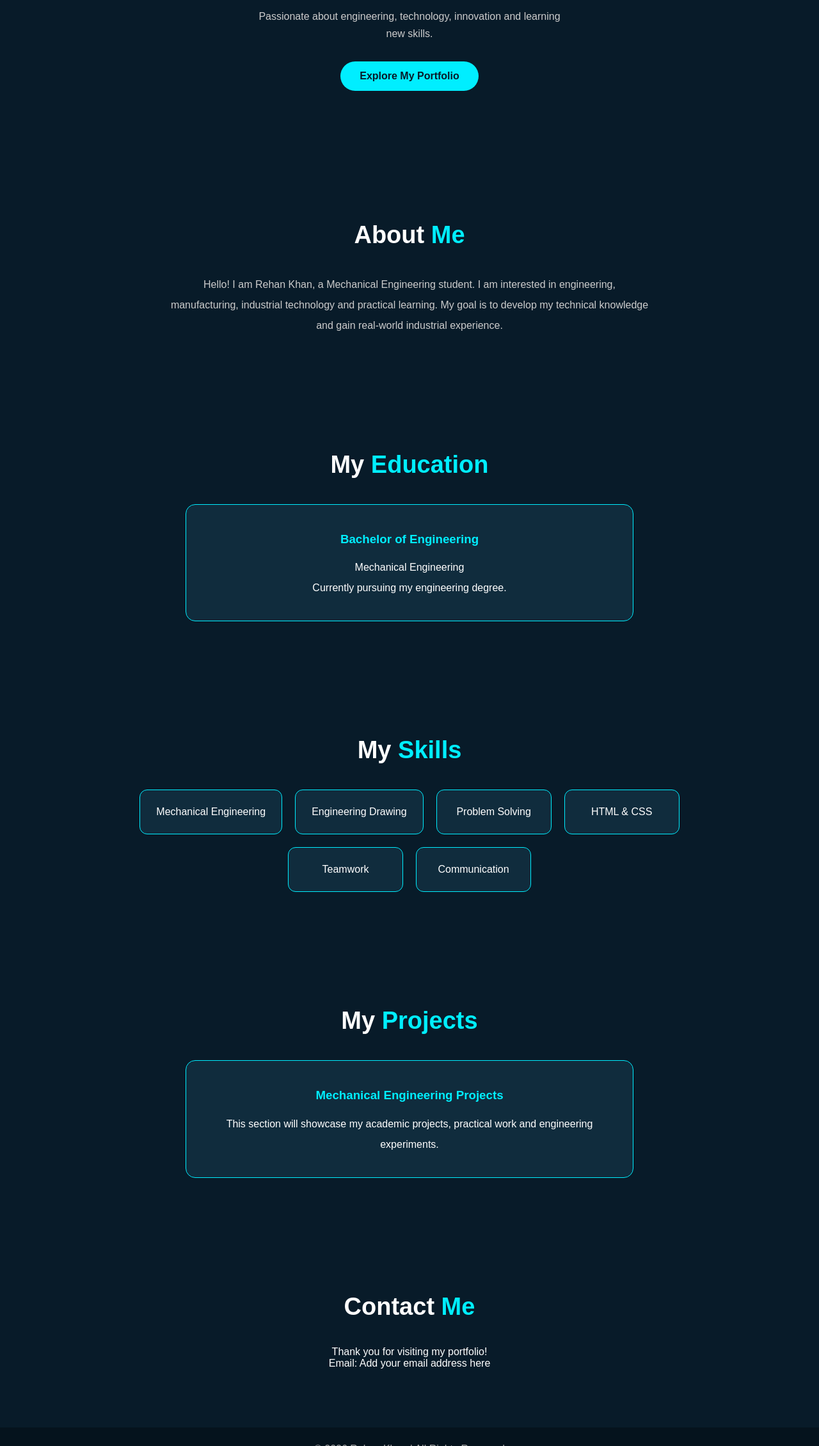
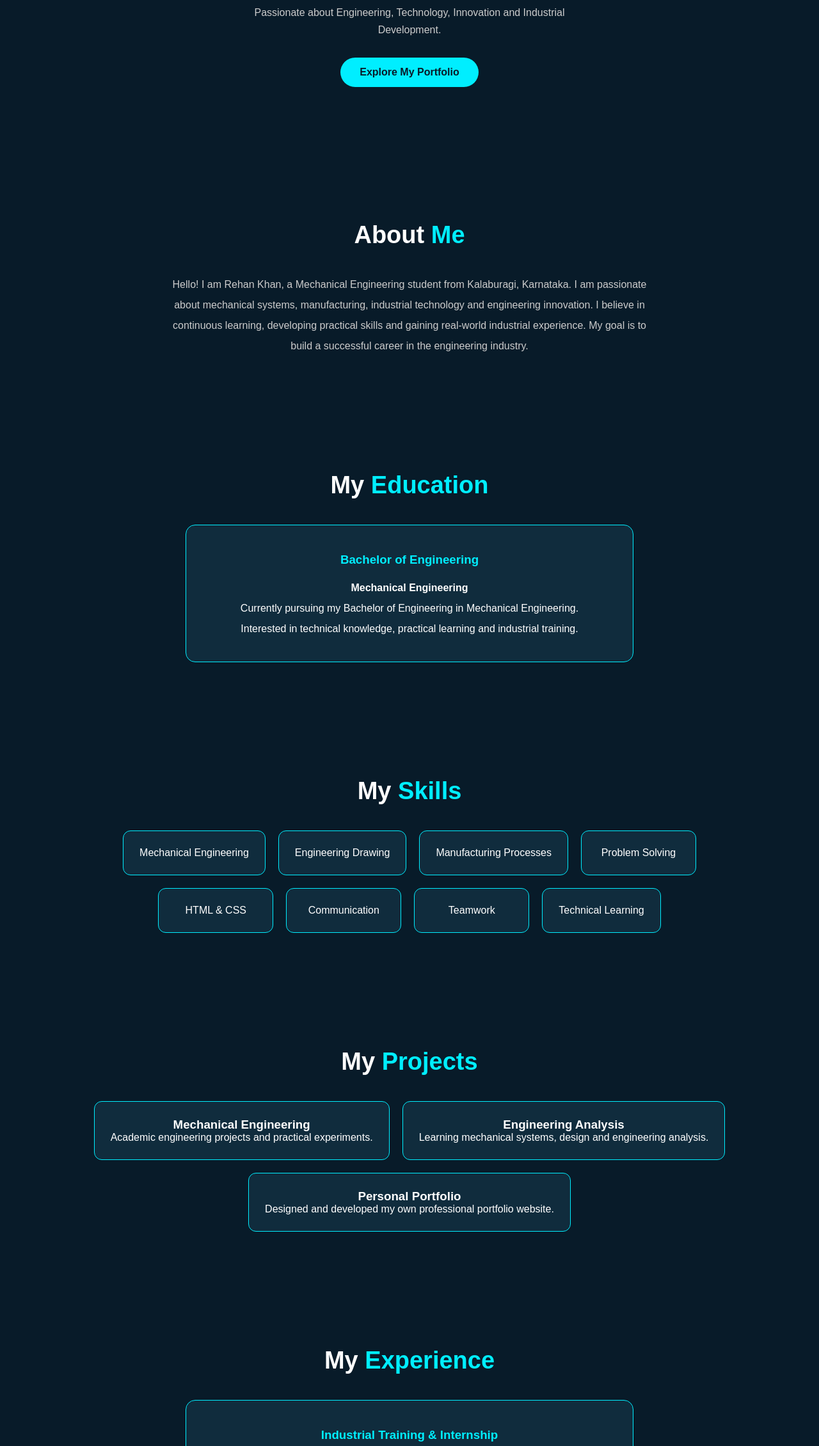
Before and after one commit to rehan-engineer/rehan-portfolio, a plain HTML site: page index.html in a window 1280 px wide. Shown: the part 540-2800 px from the top of the page at 64% size. Drawn offline with Linux system fonts and the light colour scheme.

Commit message:
Update index.html

```diff
--- a/index.html
+++ b/index.html
@@ -1,74 +1,229 @@
-<!DOCTYPE html><html lang="en">
-<head>
+<!DOCTYPE html><html lang="en"><head>
     <meta charset="UTF-8">
-    <meta name="viewport" content="width=device-width, initial-scale=1.0">
-    <title>Rehan Khan | Portfolio</title>
+    <meta name="viewport" content="width=device-width, initial-scale=1.0"><title>Rehan Khan | Mechanical Engineer</title>
+
 <link rel="stylesheet" href="style.css">
-</head>
-<body><header>
-    <a href="#home" class="logo">REHAN<span>.</span></a>
-    <nav>
+
+</head><body><!-- NAVIGATION --><header>
+    <a href="#home" class="logo">REHAN<span>.</span></a><nav>
     <a href="#home">Home</a>
     <a href="#about">About</a>
     <a href="#education">Education</a>
     <a href="#skills">Skills</a>
     <a href="#projects">Projects</a>
+    <a href="#experience">Experience</a>
     <a href="#contact">Contact</a>
 </nav>
-</header><section class="home" id="home">
-    <div class="profile">
+
+</header><!-- HOME SECTION --><section class="home" id="home"><div class="profile">
     <img src="rehan.jpeg" alt="Rehan Khan">
-    </div><p class="intro">HELLO, WELCOME TO MY PORTFOLIO</p>
-<h1>I'm <span>Rehan Khan</span></h1>
+</div>
+
+<p class="welcome">WELCOME TO MY PORTFOLIO</p>
+
+<h1>Hello, I'm <span>Rehan Khan</span></h1>
+
 <h2>Mechanical Engineering Student</h2>
+
 <p class="description">
-    Passionate about engineering, technology,
-    innovation and learning new skills.
+    Passionate about Engineering, Technology,
+    Innovation and Industrial Development.
 </p>
+
 <a href="#about" class="btn">Explore My Portfolio</a>
 
-</section><section id="about">
-    <h2 class="heading">About <span>Me</span></h2>
+</section><!-- ABOUT SECTION --><section id="about"><h2 class="heading">About <span>Me</span></h2>
+
 <div class="content">
+
     <p>
-            Hello! I am Rehan Khan, a Mechanical Engineering student.
-            I am interested in engineering, manufacturing, industrial
-            technology and practical learning.
-            My goal is to develop my technical knowledge and gain
-            real-world industrial experience.
+        Hello! I am Rehan Khan, a Mechanical Engineering student
+        from Kalaburagi, Karnataka.
+
+        I am passionate about mechanical systems, manufacturing,
+        industrial technology and engineering innovation.
+
+        I believe in continuous learning, developing practical
+        skills and gaining real-world industrial experience.
+
+        My goal is to build a successful career in the
+        engineering industry.
     </p>
+
 </div>
-</section><section id="education">
-    <h2 class="heading">My <span>Education</span></h2>
+
+</section><!-- EDUCATION SECTION --><section id="education"><h2 class="heading">My <span>Education</span></h2>
+
 <div class="box">
+
     <h3>Bachelor of Engineering</h3>
-        <p>Mechanical Engineering</p>
-        <p>Currently pursuing my engineering degree.</p>
+
+    <h4>Mechanical Engineering</h4>
+
+    <p>
+        Currently pursuing my Bachelor of Engineering
+        in Mechanical Engineering.
+    </p>
+
+    <p>
+        Interested in technical knowledge,
+        practical learning and industrial training.
+    </p>
+
 </div>
-</section><section id="skills">
-    <h2 class="heading">My <span>Skills</span></h2>
+
+</section><!-- SKILLS SECTION --><section id="skills"><h2 class="heading">My <span>Skills</span></h2>
+
 <div class="cards">
-        <div class="card">Mechanical Engineering</div>
-        <div class="card">Engineering Drawing</div>
-        <div class="card">Problem Solving</div>
-        <div class="card">HTML & CSS</div>
-        <div class="card">Teamwork</div>
-        <div class="card">Communication</div>
+
+    <div class="card">
+        Mechanical Engineering
     </div>
-</section><section id="projects">
-    <h2 class="heading">My <span>Projects</span></h2>
+
+    <div class="card">
+        Engineering Drawing
+    </div>
+
+    <div class="card">
+        Manufacturing Processes
+    </div>
+
+    <div class="card">
+        Problem Solving
+    </div>
+
+    <div class="card">
+        HTML & CSS
+    </div>
+
+    <div class="card">
+        Communication
+    </div>
+
+    <div class="card">
+        Teamwork
+    </div>
+
+    <div class="card">
+        Technical Learning
+    </div>
+
+</div>
+
+</section><!-- PROJECTS SECTION --><section id="projects"><h2 class="heading">My <span>Projects</span></h2>
+
+<div class="cards">
+
+    <div class="card project-card">
+
+        <h3>Mechanical Engineering</h3>
+
+        <p>
+            Academic engineering projects
+            and practical experiments.
+        </p>
+
+    </div>
+
+    <div class="card project-card">
+
+        <h3>Engineering Analysis</h3>
+
+        <p>
+            Learning mechanical systems,
+            design and engineering analysis.
+        </p>
+
+    </div>
+
+    <div class="card project-card">
+
+        <h3>Personal Portfolio</h3>
+
+        <p>
+            Designed and developed my own
+            professional portfolio website.
+        </p>
+
+    </div>
+
+</div>
+
+</section><!-- EXPERIENCE SECTION --><section id="experience"><h2 class="heading">My <span>Experience</span></h2>
+
 <div class="box">
-        <h3>Mechanical Engineering Projects</h3>
+
+    <h3>Industrial Training & Internship</h3>
+
     <p>
-            This section will showcase my academic projects,
-            practical work and engineering experiments.
+        Interested in industrial training,
+        internships and practical engineering experience.
+
+        Looking forward to learning from professionals
+        and developing industry-ready technical skills.
     </p>
+
 </div>
-</section><section id="contact">
-    <h2 class="heading">Contact <span>Me</span></h2>
-    <p>Thank you for visiting my portfolio!</p>
-    <p>Email: Add your email address here</p>
-</section><footer>
-    <p>© 2026 Rehan Khan | All Rights Reserved</p>
+
+</section><!-- CONTACT SECTION --><section id="contact"><h2 class="heading">Contact <span>Me</span></h2>
+
+<div class="contact-box">
+
+    <h3>Let's Connect!</h3>
+
+    <p>
+        Have an opportunity or want to connect?
+        Feel free to contact me.
+    </p>
+
+    <div class="contact-links">
+
+        <a href="mailto:wwwrehankhan17@gmail.com">
+            📧 Email: wwwrehankhan17@gmail.com
+        </a>
+
+        <a href="tel:9036673963">
+            📱 Phone: 9036673963
+        </a>
+
+        <a href="https://www.instagram.com/rehan_7055/"
+           target="_blank">
+            📸 Instagram: @rehan_7055
+        </a>
+
+        <a href="https://www.threads.net/@rehan_7055"
+           target="_blank">
+            🧵 Threads: @rehan_7055
+        </a>
+
+        <a href="https://x.com/RehanKhan66412"
+           target="_blank">
+            𝕏 Twitter: @RehanKhan66412
+        </a>
+
+        <div class="social-text">
+            💼 LinkedIn: Rehan Khan
+            <br>
+            <small>Profile link to be added</small>
+        </div>
+
+    </div>
+
+    <p class="location">
+        📍 Kalaburagi, Karnataka, India
+    </p>
+
+</div>
+
+</section><!-- FOOTER --><footer><h3>REHAN<span>.</span></h3>
+
+<p>
+    Designed with passion by Rehan Khan.
+</p>
+
+<p>
+    © 2026 Rehan Khan. All Rights Reserved.
+</p>
+
 </footer></body>
 </html>
```
Lines whose indentation alone changed are shown as unchanged.
